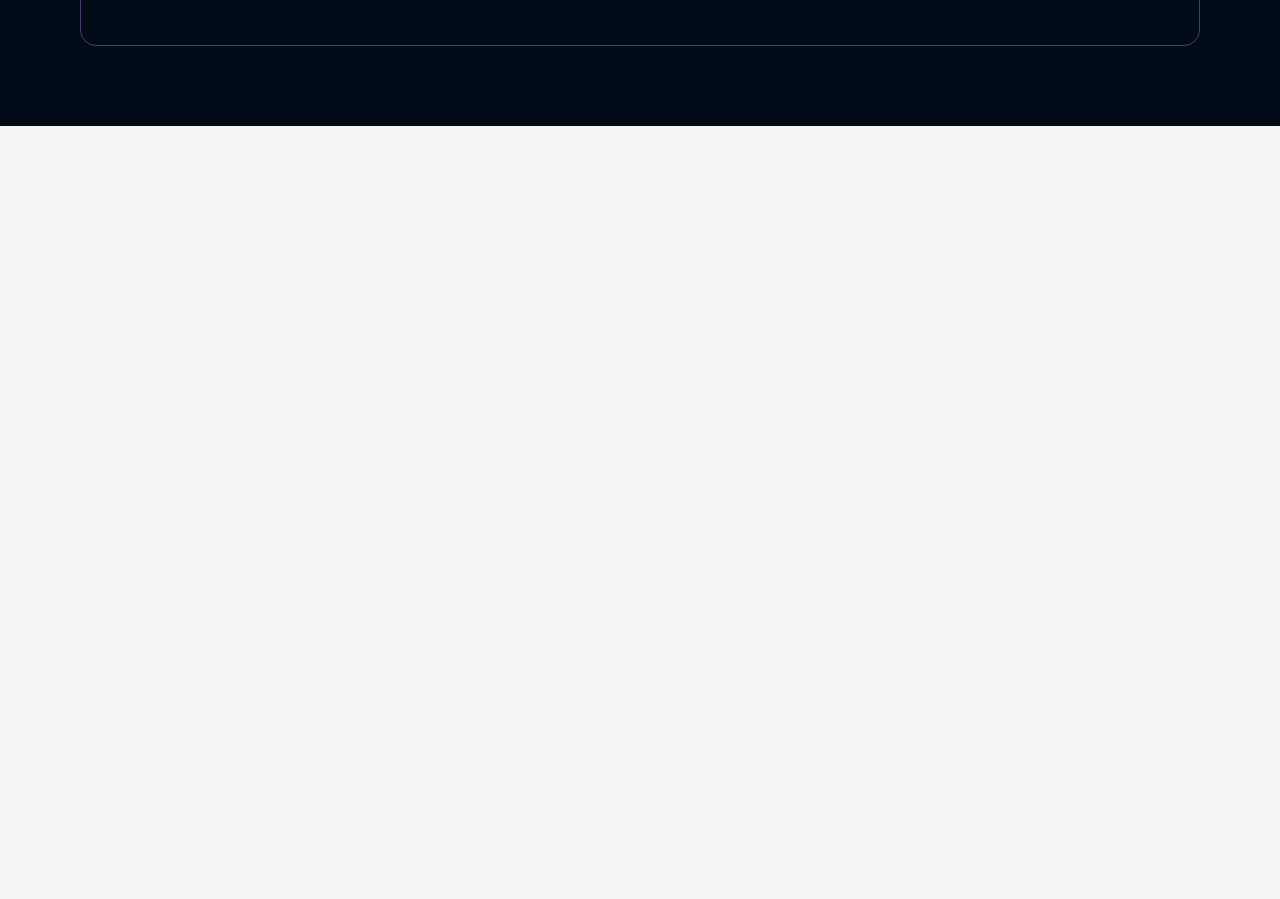
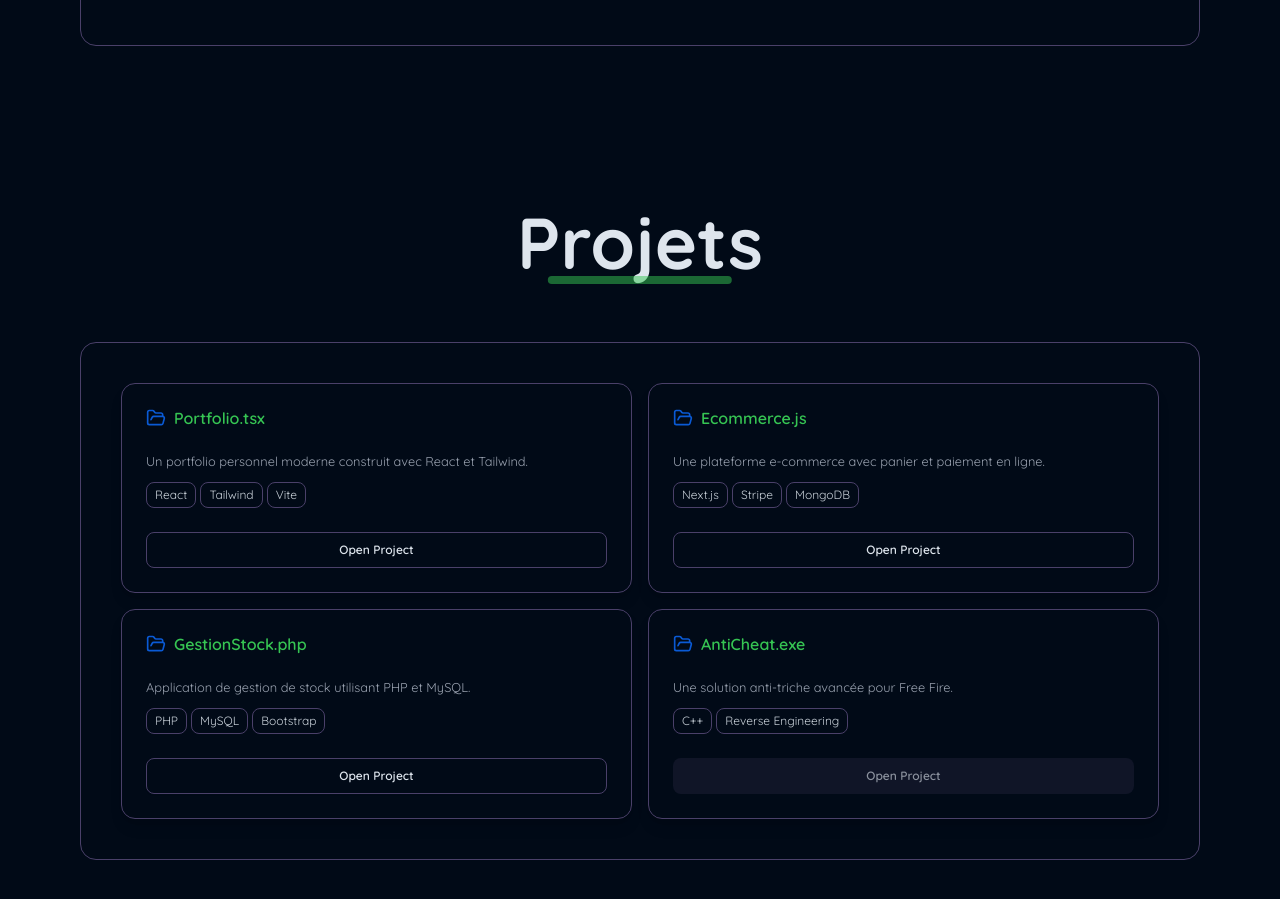
Before and after one commit to ilyasmdn/portfolio, a React (Vite) app: page / in a window 1280 px wide. Shown: the part 2000-2899 px from the top of the page. Before the commit the page ends 2126 px from the top, so only its background shows below. Built offline with nearby package versions, Linux system fonts and the light colour scheme.

Commit message:
add projects section

```diff
--- a/src/App.tsx
+++ b/src/App.tsx
@@ -2,6 +2,7 @@ import Header from "./components/Header";
 import Hero from "./components/Hero";
 import About from "./components/About";
 import { useEffect, useState } from "react";
+import Projects from "./components/Projects";
 
 
 type Theme = 'light' | 'dark';
@@ -30,6 +31,7 @@ const App = () => {
       <main className="px-4 sm:px-8 md:px-12 lg:px-20">
         <Hero />
         <About />
+        <Projects />
       </main>
     </>
   );
--- a/src/components/About.tsx
+++ b/src/components/About.tsx
@@ -12,19 +12,21 @@ const About = () => {
   return (
     <section id="about" className="flex flex-col items-center gap-16 py-20">
       <h2 className="section-title">{aboutContent.title}</h2>
-      <div className="flex flex-col items-left relative border border-secondary p-6 pt-8 pb-16 md:p-10 rounded-2xl">
+      <div className="section-container flex flex-col items-left relative">
         <h3 className="section-subtitle">
           <GraduationCap />
           {aboutContent.education.title}
         </h3>
-      <Timeline />
+        <Timeline />
       </div>
       <div className="w-full flex flex-col items-left relative border border-secondary p-6 md:p-10 rounded-2xl">
         <h3 className="section-subtitle mb-12!">
-        <BookOpen />
+          <BookOpen />
           {aboutContent.technologies.title}
         </h3>
-        <p className="text-text text-base text-center md:text-lg mb-6">{aboutContent.technologies.description}</p>
+        <p className="text-text text-base text-center md:text-lg mb-6">
+          {aboutContent.technologies.description}
+        </p>
         <Technologies />
       </div>
     </section>
--- /dev/null
+++ b/src/components/Projects.tsx
@@ -0,0 +1,22 @@
+import LanguageContext from "@/languages/LangugeContext";
+import { projects } from "@/languages/projects";
+import { useContext } from "react";
+import ProjectFile from "./ui/ProjectFile";
+
+const Projects = () => {
+  const { language } = useContext(LanguageContext);
+  const projectsContent = projects[language];
+
+  return (
+    <section id="projects" className="flex flex-col items-center gap-16 py-20">
+      <h2 className="section-title">{projectsContent.title}</h2>
+      <div className="section-container grid grid-cols-[repeat(auto-fill,minmax(350px,1fr))] gap-4 w-full">
+        {projectsContent.list.map((project) => {
+          return <ProjectFile project={project} />;
+        })}
+      </div>
+    </section>
+  );
+};
+
+export default Projects;
--- /dev/null
+++ b/src/components/ui/ProjectFile.tsx
@@ -0,0 +1,64 @@
+import React from "react";
+import { Card, CardContent, CardFooter, CardHeader, CardTitle } from "@/components/ui/card";  // Import ShadCN components
+import { Button } from "./button"; // Assuming you're using your custom button component
+import { FolderOpen } from "lucide-react"; // File icon
+
+interface Project {
+  name: string;
+  type: string;
+  description: string;
+  tech: string[];
+  link: string;
+  isLinkActive: boolean;
+}
+
+interface ProjectComponentProps {
+  project: Project;
+}
+
+const ProjectFile: React.FC<ProjectComponentProps> = ({ project }) => {
+  return (
+    <Card className="bg-background border border-secondary shadow-lg">
+      <CardHeader className="flex items-center gap-2">
+        <FolderOpen className="text-primary w-5 h-5" />
+        <CardTitle className="text-accent">
+          {project.name}
+        </CardTitle>
+      </CardHeader>
+
+      <CardContent>
+        <p className="text-gray-400 text-sm line-clamp-2">{project.description}</p>
+
+        <div className="flex flex-wrap gap-1 mt-3">
+          {project.tech.map((tech, index) => (
+            <span
+              key={index}
+              className="bg-background border border-secondary text-text/90 text-xs px-2 py-1 rounded-md"
+            >
+              {tech}
+            </span>
+          ))}
+        </div>
+      </CardContent>
+
+      <CardFooter>
+        <Button
+          asChild
+          variant={project.isLinkActive ? "outline" : "ghost"}
+          className={`w-full ${project.isLinkActive ? " text-text" : "text-text/60! cursor-not-allowed bg-secondary/20 hover:bg-secondary/20!"} font-semibold py-1 rounded-md text-xs`}
+        >
+          <a
+            href={project.link}
+            onClick={(e) => {e.preventDefault()}}
+            target="_blank"
+            rel="noopener noreferrer"
+          >
+            Open Project
+          </a>
+        </Button>
+      </CardFooter>
+    </Card>
+  );
+};
+
+export default ProjectFile;
--- a/src/index.css
+++ b/src/index.css
@@ -146,8 +146,8 @@
   @apply text-text font-semibold after:absolute after:h-0.5 after:content-[''] after:w-full after:scale-0 hover:after:scale-100 after:bg-secondary after:left-0 after:bottom-0 after:transition-all after:rounded-full;
 }
 
-.dropdown-btn {
-  @apply border-secondary border text-text rounded-md hover:shadow-[0_5px_40px_0px_secondary] shadow-secondary transition outline-none cursor-pointer;
+.section-container {
+  @apply border border-secondary p-6 pt-8 pb-16 md:p-10 rounded-2xl
 }
 
 .section-title {
--- /dev/null
+++ b/src/languages/projects.ts
@@ -0,0 +1,76 @@
+export const projects = {
+  fr: {
+    title: "Projets",
+    list: [
+      {
+        name: "Portfolio.tsx",
+        type: "tsx",
+        description: "Un portfolio personnel moderne construit avec React et Tailwind.",
+        tech: ["React", "Tailwind", "Vite"],
+        link: "#",
+        isLinkActive: true
+      },
+      {
+        name: "Ecommerce.js",
+        type: "js",
+        description: "Une plateforme e-commerce avec panier et paiement en ligne.",
+        tech: ["Next.js", "Stripe", "MongoDB"],
+        link: "#",
+        isLinkActive: true
+      },
+      {
+        name: "GestionStock.php",
+        type: "php",
+        description: "Application de gestion de stock utilisant PHP et MySQL.",
+        tech: ["PHP", "MySQL", "Bootstrap"],
+        link: "#",
+        isLinkActive: true
+      },
+      {
+        name: "AntiCheat.exe",
+        type: "exe",
+        description: "Une solution anti-triche avancée pour Free Fire.",
+        tech: ["C++", "Reverse Engineering"],
+        link: "#",
+        isLinkActive: false
+      },
+    ],
+  },
+  en: {
+    title: "Projects",
+    list: [
+      {
+        name: "Portfolio.tsx",
+        type: "tsx",
+        description: "A modern personal portfolio built with React and Tailwind.",
+        tech: ["React", "Tailwind", "Vite"],
+        link: "#",
+        isLinkActive: true
+      },
+      {
+        name: "Ecommerce.js",
+        type: "js",
+        description: "An e-commerce platform with cart and online payments.",
+        tech: ["Next.js", "Stripe", "MongoDB"],
+        link: "#",
+        isLinkActive: true
+      },
+      {
+        name: "InventoryManager.php",
+        type: "php",
+        description: "Stock management application using PHP and MySQL.",
+        tech: ["PHP", "MySQL", "Bootstrap"],
+        link: "#",
+        isLinkActive: true
+      },
+      {
+        name: "AntiCheat.exe",
+        type: "exe",
+        description: "An advanced anti-cheat solution for Free Fire.",
+        tech: ["C++", "Reverse Engineering"],
+        link: "#",
+        isLinkActive: false
+      },
+    ],
+  },
+};
```
